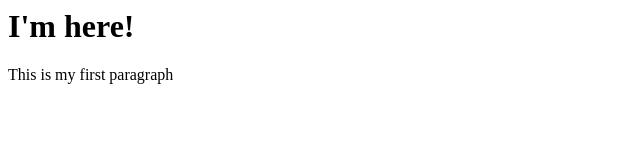
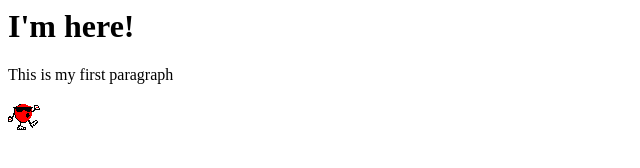
Before and after one commit to shanfinnegan/pages-test, a plain HTML site: page index.html in a window 1280 px wide. Shown: the full height of the page, 0-640 px from the left. Drawn offline with Linux system fonts and the light colour scheme.

Commit message:
Added 1st image

```diff
--- a/index.html
+++ b/index.html
@@ -1,2 +1,3 @@
 <h1>I'm here!</h1>
 <p>This is my first paragraph</p>
+<img src="images/whistler.gif" alt="A little orange guy dancing and whistling.">
```
